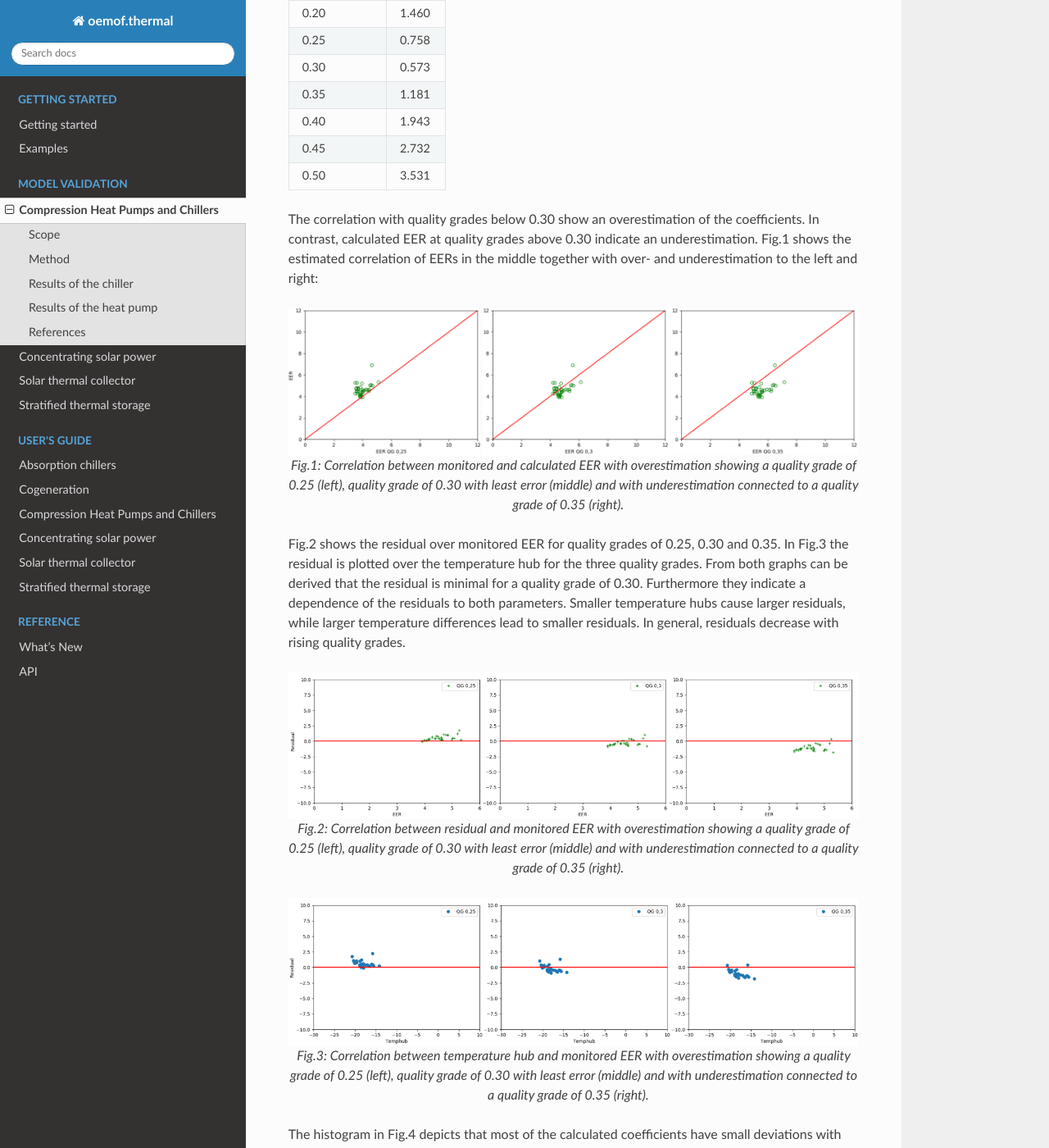
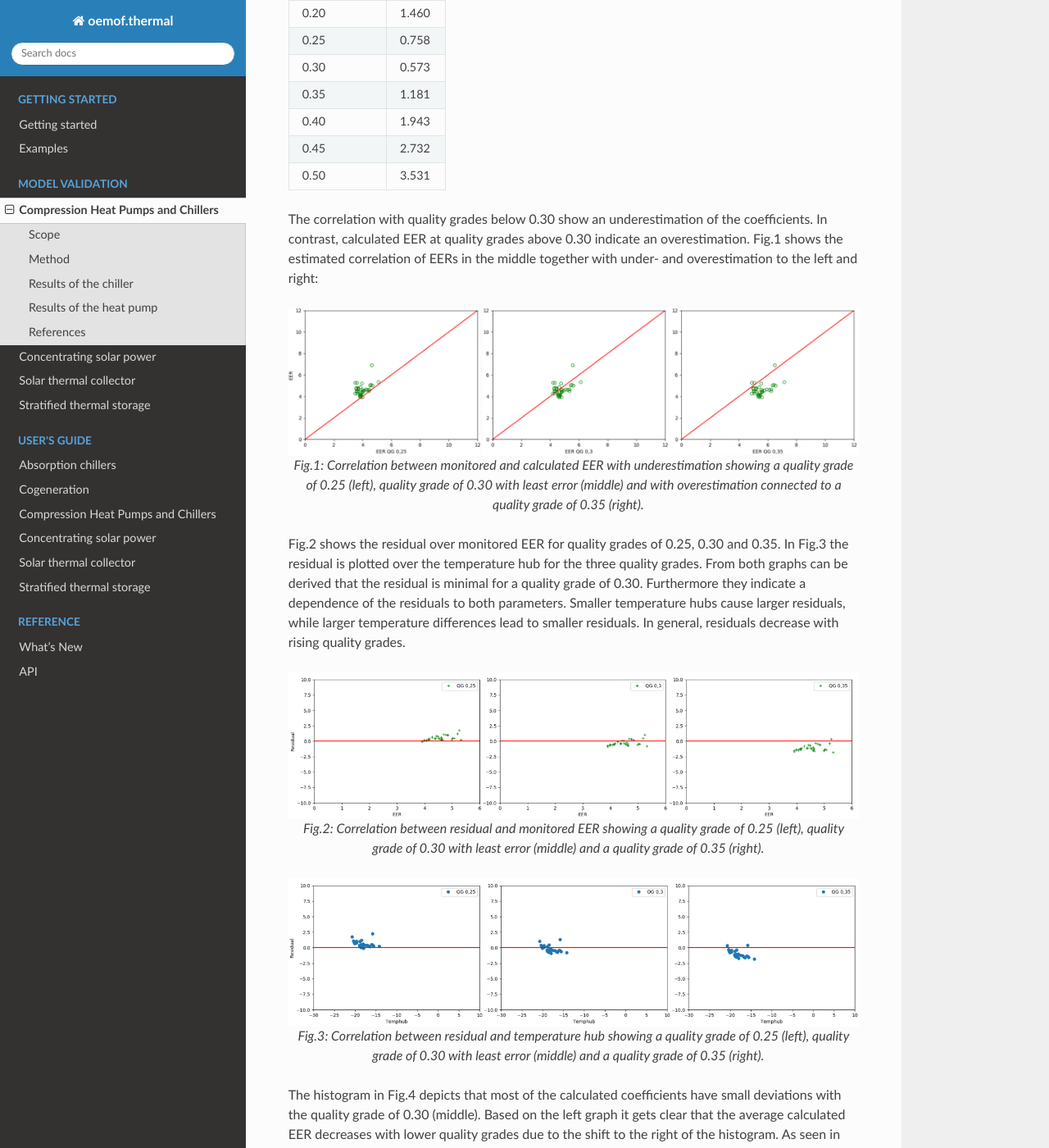
Before and after one commit to oemof/oemof-thermal, a Sphinx documentation site: the page built from docs/validation_compression_heat_pumps_and_chillers.rst, in a window 1280 px wide and 1400 px high, scrolled down 1732 px. Shown: the whole window at 82% size. Built offline with Sphinx 7.4.7 and the Read the Docs theme 2.0.0, drawn with Linux system fonts in a browser that asks for light colours; formulas are drawn with MathJax 3; some of the changed text lies outside the part shown.

Commit message:
Fix description of under- and overestimation for heat pump and chiller

```diff
--- a/docs/validation_compression_heat_pumps_and_chillers.rst
+++ b/docs/validation_compression_heat_pumps_and_chillers.rst
@@ -78,9 +78,9 @@
     0.50                            3.531
 ============================= =============================
 
-The correlation with quality grades below 0.30 show an overestimation of the coefficients. In contrast,
-calculated EER at quality grades above 0.30 indicate an underestimation. Fig.1 shows the estimated correlation of EERs
-in the middle together with over- and underestimation to the left and right:
+The correlation with quality grades below 0.30 show an underestimation of the coefficients. In contrast,
+calculated EER at quality grades above 0.30 indicate an overestimation. Fig.1 shows the estimated correlation of EERs
+in the middle together with under- and overestimation to the left and right:
 
 .. figure:: _pics/Correlation_EERs.png
     :width: 100 %
@@ -88,8 +88,8 @@
     :align: center
     :figclass: align-center
 
-    Fig.1: Correlation between monitored and calculated EER with overestimation showing a quality grade of 0.25 (left),
-    quality grade of 0.30 with least error (middle) and with underestimation connected to a quality grade of 0.35
+    Fig.1: Correlation between monitored and calculated EER with underestimation showing a quality grade of 0.25 (left),
+    quality grade of 0.30 with least error (middle) and with overestimation connected to a quality grade of 0.35
     (right).
 
 Fig.2 shows the residual over monitored EER for quality grades of 0.25, 0.30 and 0.35. In Fig.3 the residual is plotted
@@ -104,9 +104,8 @@
     :align: center
     :figclass: align-center
 
-    Fig.2: Correlation between residual and monitored EER with overestimation showing a quality grade of 0.25 (left),
-    quality grade of 0.30 with least error (middle) and with underestimation connected to a quality grade of 0.35
-    (right).
+    Fig.2: Correlation between residual and monitored EER showing a quality grade of 0.25 (left),
+    quality grade of 0.30 with least error (middle) and a quality grade of 0.35 (right).
 
 .. figure:: _pics/temphub_eer.png
     :width: 100 %
@@ -114,9 +113,8 @@
     :align: center
     :figclass: align-center
 
-    Fig.3: Correlation between temperature hub and monitored EER with overestimation showing a quality grade of 0.25
-    (left), quality grade of 0.30 with least error (middle) and with underestimation connected to a quality grade of
-    0.35 (right).
+    Fig.3: Correlation between residual and temperature hub showing a quality grade of 0.25 (left), quality grade of
+    0.30 with least error (middle) and a quality grade of 0.35 (right).
 
 The histogram in Fig.4 depicts that most of the calculated coefficients have small deviations with the quality grade of
 0.30 (middle). Based on the left graph it gets clear that the average calculated EER decreases with lower quality grades
@@ -129,8 +127,8 @@
     :align: center
     :figclass: align-center
 
-    Fig.4: Histogram of residuals with overestimation showing a quality grade of 0.25 (left), quality grade of 0.30
-    with least error (middle) and with underestimation connected to a quality grade of 0.35 (right).
+    Fig.4: Histogram of residuals with underestimation showing a quality grade of 0.25 (left), quality grade of 0.30
+    with least error (middle) and with overestimation connected to a quality grade of 0.35 (right).
 
 The outliers in the monitored data could be due to the start-up and shutdown of the prototypes’ compressor.
 
@@ -182,11 +180,11 @@
     :align: center
     :figclass: align-center
 
-    Fig.6: Correlation between monitored and calculated COP with overestimation showing a quality grade of 0.30 (left),
-    quality grade of 0.35 with least error (middle) and with underestimation connected to a quality grade of 0.40
+    Fig.6: Correlation between monitored and calculated COP with underestimation showing a quality grade of 0.30 (left),
+    quality grade of 0.35 with least error (middle) and with overestimation connected to a quality grade of 0.40
     (right).
 
-Just as with the chiller, the correlations indicate an overestimation at lower quality grades and an underestimation at
+Just as with the chiller, the correlations indicate an underestimation at lower quality grades and an overestimation at
 larger quality grades.
 
 In Fig.7 shows the residual over monitored COP for quality grades of 0.30, 0.35 and 0.40. In Fig.8 the residual is
@@ -200,9 +198,8 @@
     :align: center
     :figclass: align-center
 
-    Fig.7: Correlation between residual and monitored COP with overestimation showing a quality grade of 0.30 (left),
-    quality grade of 0.35 with least error (middle) and with underestimation connected to a quality grade of 0.40
-    (right)
+    Fig.7: Correlation between residual and monitored COP showing a quality grade of 0.30 (left), quality grade of 0.35
+    with least error (middle) and a quality grade of 0.40 (right)
 
 .. figure:: _pics/temphub_cop.png
     :width: 100 %
@@ -210,9 +207,8 @@
     :align: center
     :figclass: align-center
 
-    Fig.8: Correlation between temperature hub and monitored COP with overestimation showing a quality grade of 0.30
-    (left), quality grade of 0.35 with least error (middle) and with underestimation connected to a quality grade of
-    0.40 (right)
+    Fig.8: Correlation between residual and temperature hub showing a quality grade of 0.30 (left), a quality grade of
+    0.35 with least error (middle) and a quality grade of 0.40 (right)
 
 
 In Fig.9 the histograms of the heat pump are shown. The peak of the histograms shifts to the right with smaller quality
@@ -225,8 +221,8 @@
     :align: center
     :figclass: align-center
 
-    Fig.9: Histogram of residuals with overestimation showing a quality grade of 0.30 (left), quality grade of 0.35
-    with least error (middle) and with underestimation connected to a quality grade of 0.40 (right)
+    Fig.9: Histogram of residuals with underestimation showing a quality grade of 0.30 (left), quality grade of 0.35
+    with least error (middle) and with overestimation connected to a quality grade of 0.40 (right)
 
 .. figure:: _pics/Correlation_COP_whole.png
     :width: 75 %
```
